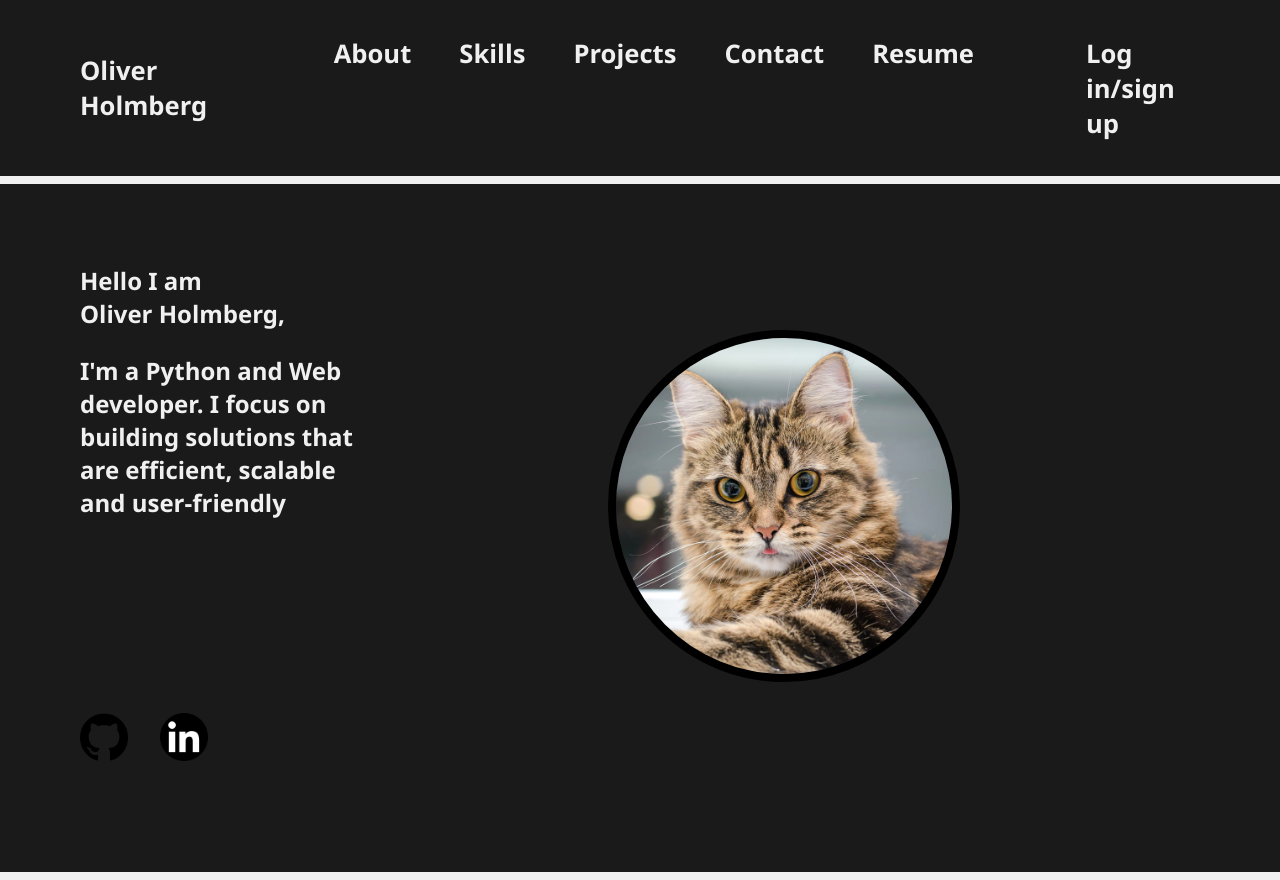
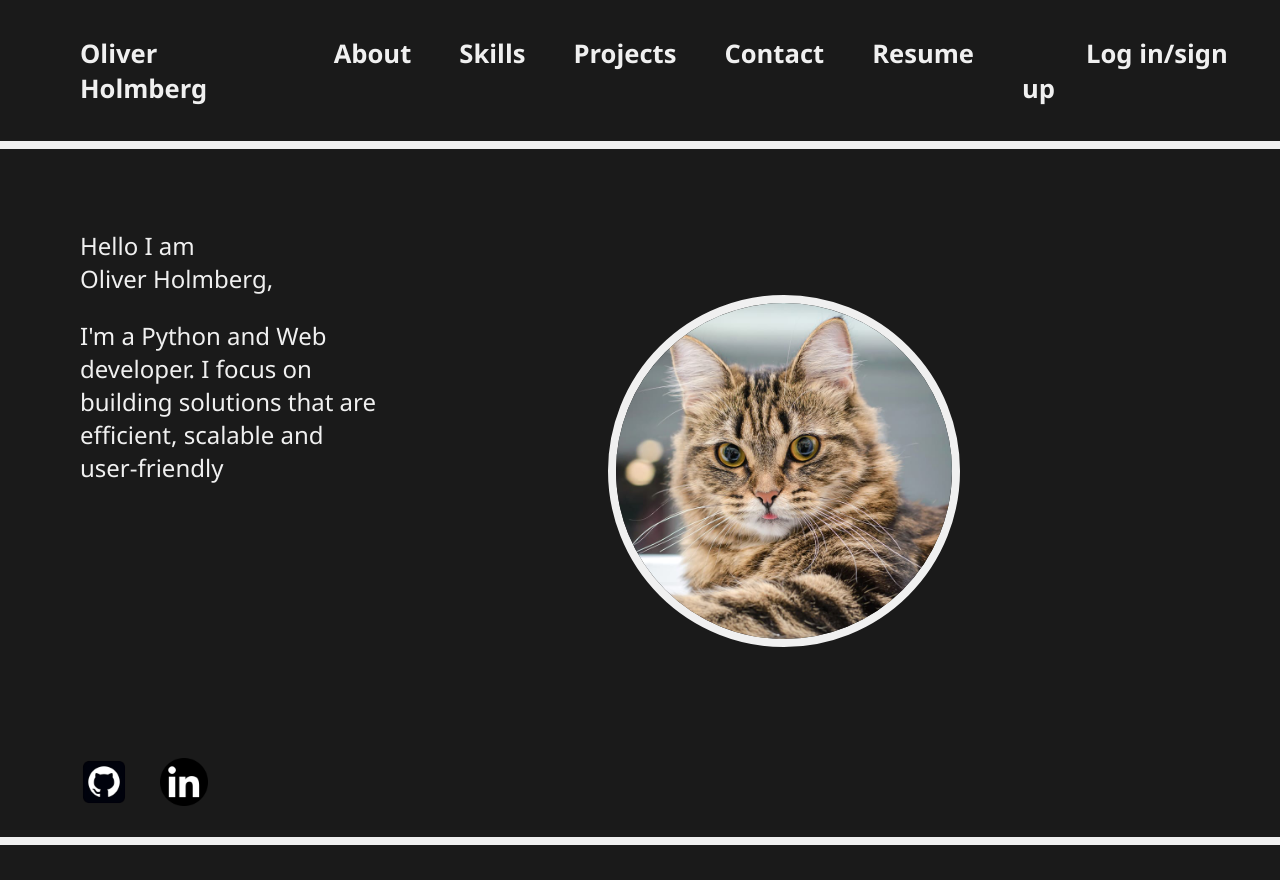
Before and after one commit to OliverAronHolmberg/Resume-Website, a plain HTML site: page index.html in a window 1280 px wide. After the commit the page ends 845 px from the top, so only its background shows below. Drawn offline with Linux system fonts and the light colour scheme.

Commit message:
Fixed some errors

```diff
--- a/index.html
+++ b/index.html
@@ -10,7 +10,7 @@
 </head>
 <body>
     <header class="header">
-        <span clas="Oliver_Holmberg"><a href="index.html">Oliver Holmberg</a></span>
+        <span><a href="index.html">Oliver Holmberg</a></span>
         <nav>
             <ul class="headerlist">
                 <li><a href="index.html">About</a></li>
@@ -18,7 +18,7 @@
                 <li><a href="index.html">Projects</a></li>
                 <li><a href="index.html">Contact</a></li>
                 <li><a href="index.html">Resume</a></li>
-                <a class="LogIn" href="index.html">Log in/sign up</a>
+                <li><a class="LogIn" href="index.html">Log in/sign up</a></li>
             </ul>
 
         </nav>
@@ -28,7 +28,7 @@
 
 
     <main>
-        <section>
+
             <span>Hello I am</span>
             <span>Oliver Holmberg,</span>
 
@@ -44,8 +44,8 @@
             </div>
             <div class="socials_div">
                 <ul class="socials">
-                    <li><a href="https://github.com/OliverAronHolmberg"><img class="socialpictures" src="assets\Github.png" alt="Github"></a></li>
-                    <li><a href="https://se.linkedin.com/"><img class="socialpictures" src="assets\linkedin.png" alt="LinkedIn"></a></li>
+                    <li><a href="https://github.com/OliverAronHolmberg"><img class="socialpictures" src="assets/github.webp" alt="Github"></a></li>
+                    <li><a href="https://se.linkedin.com/"><img class="socialpictures" src="assets/linkedin.png" alt="LinkedIn"></a></li>
                 </ul>
             </div>
 
@@ -53,7 +53,7 @@
 
 
 
-        </section>
+
 
     </main>
 
--- a/styles.css
+++ b/styles.css
@@ -57,14 +57,7 @@ main{
     color: #F0F0F0;
 }
 
-section{
-    font-family:'Segoe UI', Tahoma, Geneva, Verdana, sans-serif;
-    font-weight: bold;
-    align-items: center;
-    gap: 0rem;
 
-
-}
 
 
 span{
@@ -95,7 +88,7 @@ span{
 
 .CatIMG{
     width: 21rem;
-    border: solid 0.5rem black;
+    border: solid 0.5rem #F0F0F0;
     border-radius: 34rem;
 
 }
@@ -106,11 +99,11 @@ span{
 
 .socials_div{
     border-bottom:  solid 0.5rem #F0F0F0;
-
+    padding-top: 5rem;
 }
 
 .socials{
-    padding-bottom: 5rem;
+
     padding-left: 0px;
     display: flex;
     gap: 2rem;
```
Also changed, not shown: assets/github.webp (added).
